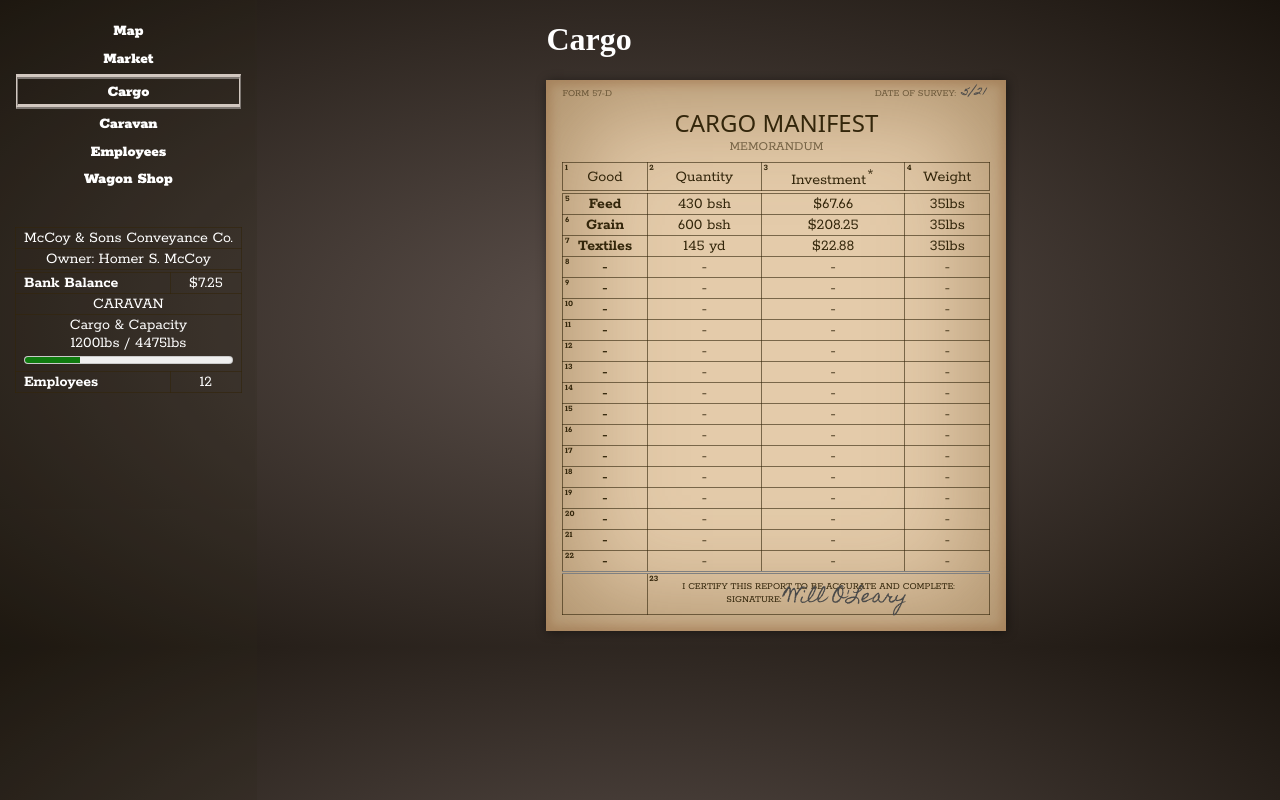
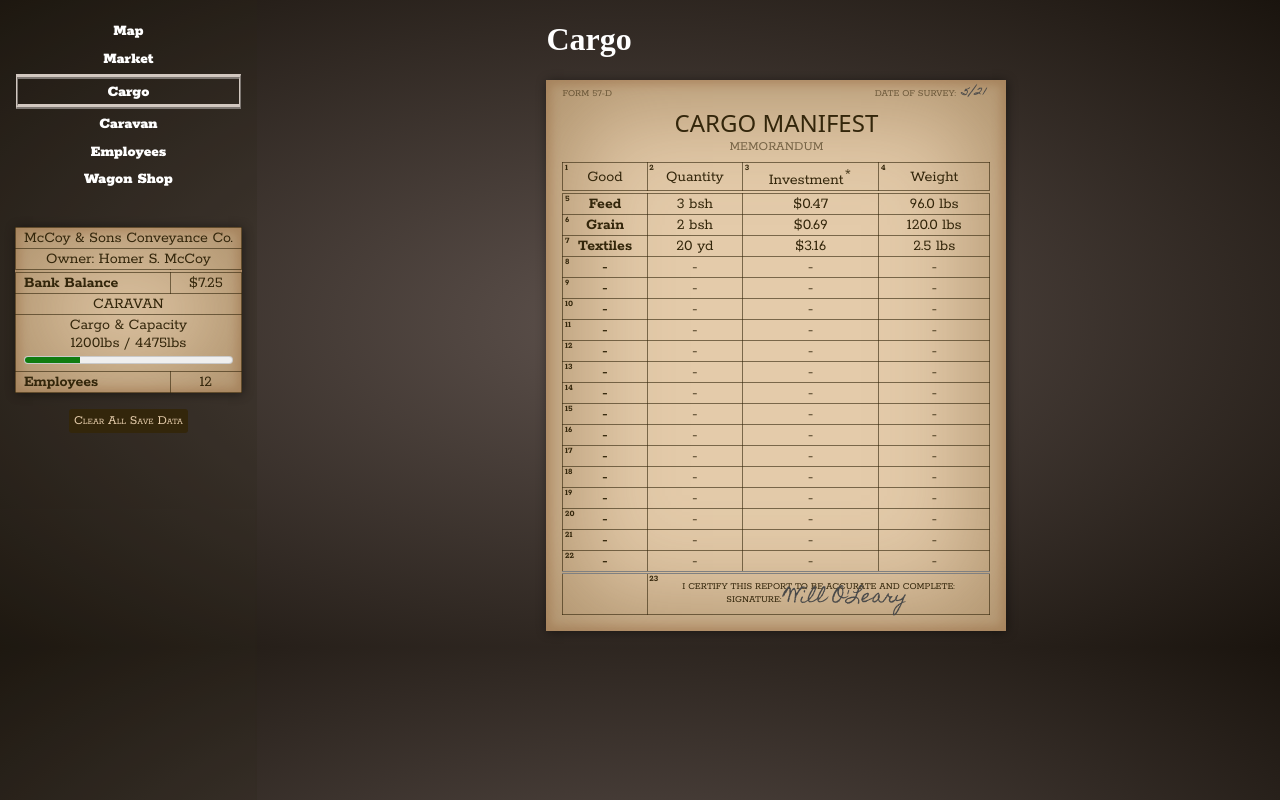
Before and after one commit to eignnx/the-silt-road, a React (Create React App) app: page /game/cargo in a window 1280 px wide. Built offline with nearby package versions, Linux system fonts and the light colour scheme; a web font is replaced by a local one.

Commit message:
show weight of cargo in cargo view

```diff
--- a/src/components/InventoryDisplay.tsx
+++ b/src/components/InventoryDisplay.tsx
@@ -1,5 +1,5 @@
 import { useLoaderData } from 'react-router-dom';
-import { commodityUnit } from '../model/Commodities';
+import { commodityUnit, commodityUnitWeight } from '../model/Commodities';
 import { titleCase } from '../utils';
 import { Commodity } from '../model/Commodities';
 import { LoaderData } from '../routes/CargoView';
@@ -49,7 +49,7 @@ export default function InventoryDisplay() {
                             <th scope="row">{titleCase(comm)}</th>
                             <td>{qty} {commodityUnit(comm).short}</td>
                             <td>${investment.toFixed(2)}</td>
-                            <td>35lbs</td>
+                            <td>{commodityUnitWeight(comm).times(qty).toString()}</td>
                         </tr>;
                     })}
                     {Array.from({ length: blankRows }).map(() => (
--- a/src/model/Commodities.tsx
+++ b/src/model/Commodities.tsx
@@ -158,11 +158,11 @@ export class Weight {
 
     toString(): string {
         if (this.inOz() < 15.5) {
-            return `${this.inOz()}oz`;
+            return `${this.inOz().toFixed(2)} oz`;
         } else if (this.inTons() >= 1) {
-            return `${this.inTons()}tn`;
+            return `${this.inTons().toFixed(1)} tn`;
         } else {
-            return `${this.inLbs()}lbs`;
+            return `${this.inLbs().toFixed(1)} lbs`;
         }
     }
 }
--- a/src/model/PlayerInventory.ts
+++ b/src/model/PlayerInventory.ts
@@ -2,9 +2,9 @@ import { Commodity, Inventory } from './Commodities';
 import { MakeStorage } from './storage-template';
 
 const DEFAULT_PLAYER_INVENTORY: Inventory = {
-    feed: 430,
-    grain: 600,
-    textiles: 145,
+    feed: 3,
+    grain: 2,
+    textiles: 20,
 };
 
 export const PLAYER_INVENTORY = {
--- a/src/model/storage-template.ts
+++ b/src/model/storage-template.ts
@@ -3,7 +3,7 @@ const ALL_STORAGE_RESOURCE_KEYS: string[] = [];
 
 export function RESET_ALL_STORAGE() {
     for (const resourceKey of ALL_STORAGE_RESOURCE_KEYS) {
-        localStorage.removeItem(resourceKey);
+        localStorage.removeItem(`${APP_KEY}:${resourceKey}`);
     }
 }
 
--- a/src/routes/Dashboard.tsx
+++ b/src/routes/Dashboard.tsx
@@ -2,6 +2,7 @@ import { NavLink, Outlet, useLoaderData } from 'react-router-dom';
 import '../styles/Dashboard.css';
 import { BANK, PLAYER_ACCT } from '../model/BankAcct';
 import { PLAYER_INFO, PlayerInfo } from '../model/PlayerInfo';
+import { RESET_ALL_STORAGE } from '../model/storage-template';
 
 type LoaderRetTy = {
     playerAccountBalance: number;
@@ -45,7 +46,7 @@ export default function Dashboard() {
                     ))}
                 </nav>
                 <section>
-                    <table>
+                    <table className="document">
                         <thead>
                             <tr><td colSpan={2}>{playerInfo.companyName}</td></tr>
                             <tr><td colSpan={2}>Owner: {playerInfo.playerName}</td></tr>
@@ -78,6 +79,11 @@ export default function Dashboard() {
                         </tr>
                     </table>
                 </section>
+                <section>
+                    <button
+                        onClick={RESET_ALL_STORAGE}
+                    >Clear All Save Data</button>
+                </section>
             </aside>
             <main className='dashboard-outlet'>
                 <div>
```
